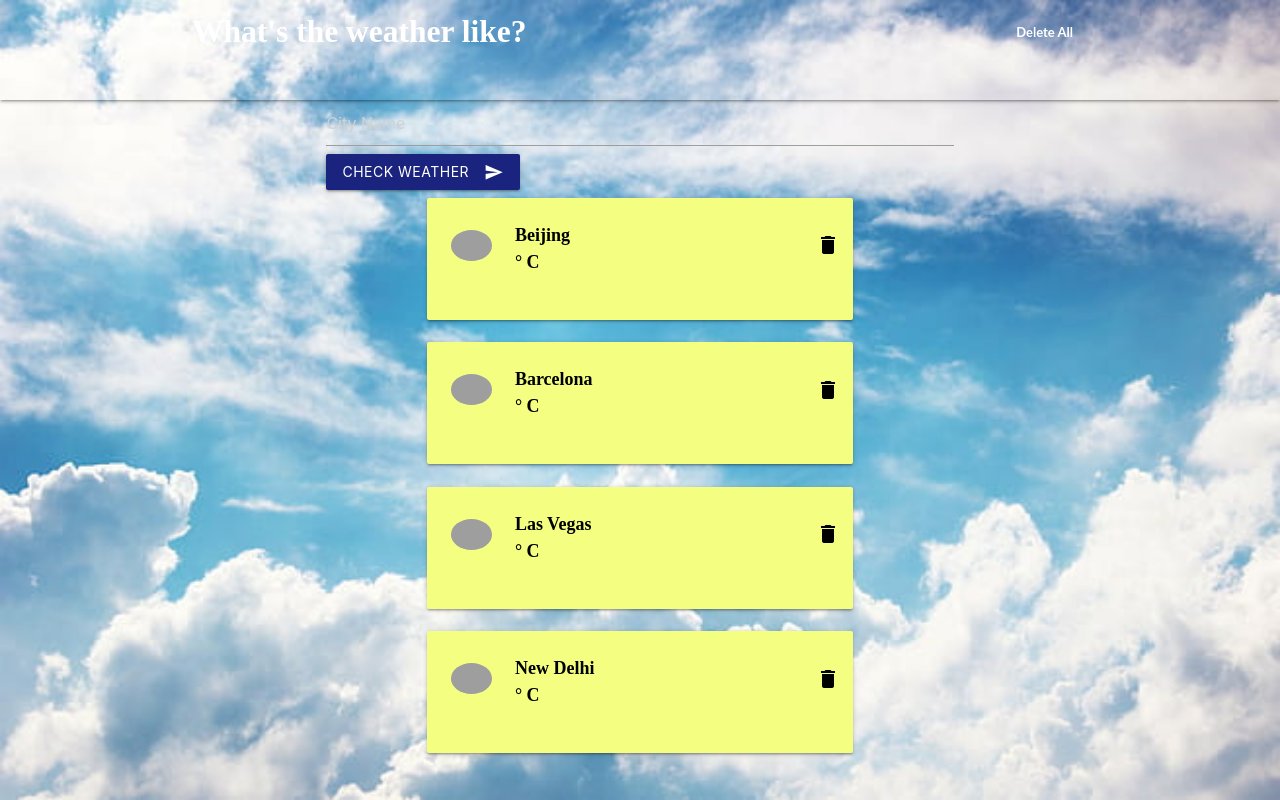
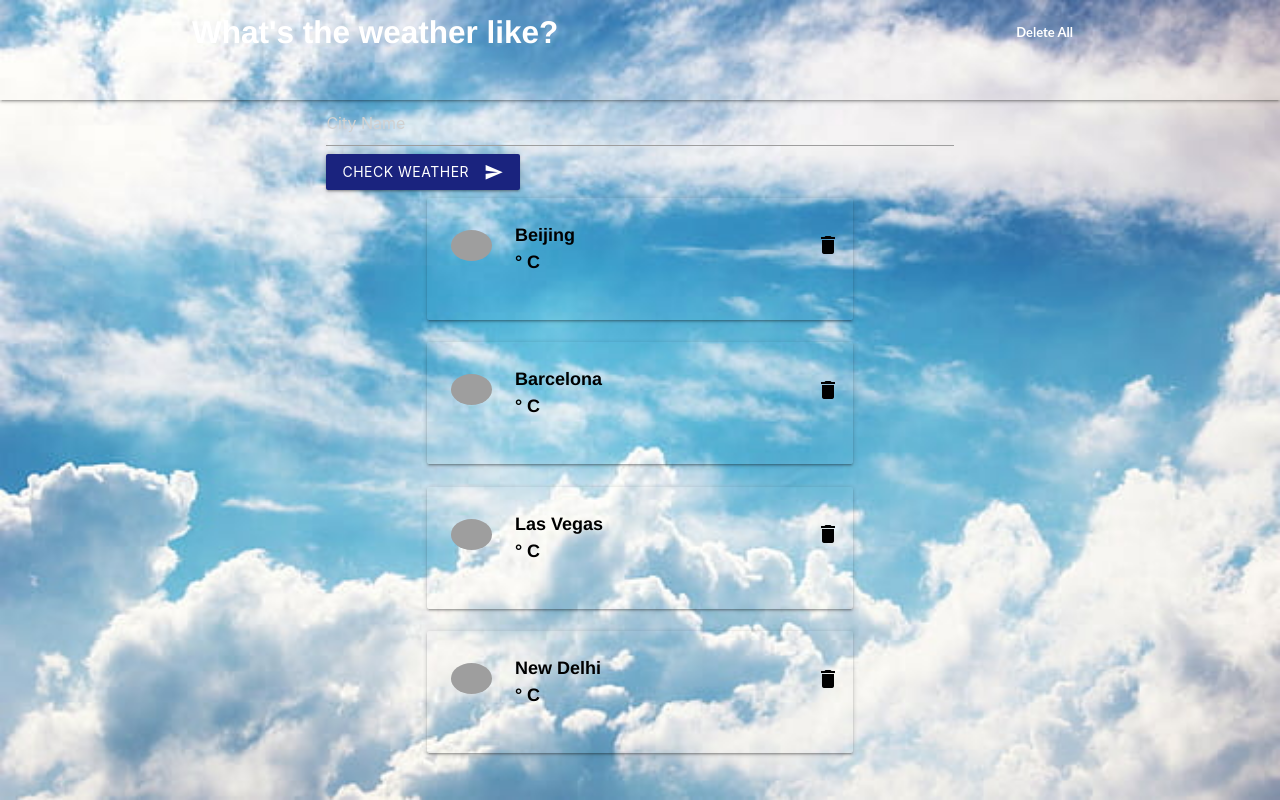
Before and after one commit to sriss10/Weather-app, a Django app: page / in a window 1280 px wide. Run offline with Django 3.2, Linux system fonts and the light colour scheme; data comes from the database, SQL or seed files in the repository; data that the repository does not hold is empty; grey boxes are pictures that could not be loaded.

Commit message:
Update home.html

```diff
--- a/templates/home.html
+++ b/templates/home.html
@@ -4,8 +4,8 @@
 <head>
     <meta charset="UTF-8">
     <meta name="viewport" content="width=device-width, initial-scale=1.0">
-    <title>Document</title>
-    <title>Poller</title>
+
+    <title>Weather</title>
     <link href="https://fonts.googleapis.com/icon?family=Material+Icons" rel="stylesheet">
     <link rel="stylesheet" type="text/css" href="{% static 'css/materialize.min.css' %}">
     <link rel="stylesheet" href="{% static 'css/file.css' %}">
@@ -15,7 +15,7 @@
     <header>
         <nav id="header-nav" class="nav-wrapper transparent">
           <div id="heading" class="container">
-            <a class="brand-logo  text-darken-5" style="font-weight: bolder; font-family: 'Times New Roman', Times, serif; color: pink accent-2;">What's the weather like?</a>
+            <a class="brand-logo  text-darken-5" style="font-weight: bolder; font-family: 'Franklin Gothic Medium', 'Arial Narrow', Arial, sans-serif; color: pink accent-2;">What's the weather like?</a>
             <ul class="right hide-on-med-and-down">
               <li><a href="{% url 'delete_everything' %}" style=" font-size: small; font-weight: 700;">Delete All
                  </a></li>
@@ -51,13 +51,13 @@
         <div class="row">
             {% for city_weather in weather_data %}
             <div class="col s12 m8 offset-m2 l6 offset-l3">
-                <div class="card-panel lime accent-1 z-depth-1">
+                <div class="card-panel transparent z-depth-1">
                   <div class="row valign-wrapper">
                     <div class="col s2">
                       <img src="http://openweathermap.org/img/w/{{ city_weather.icon }}.png" alt="" class="circle responsive-img"> <!-- notice the "circle" class -->
                     </div>
                     <div class="col s10">
-                      <span style="text-align: center; text-shadow: black; font-size: large; font-weight: bold; font-family: 'Times New Roman', Times, serif;"class="black-text">
+                      <span style="text-align: center; text-shadow: black; font-size: large; font-weight: bold; font-family: 'Franklin Gothic Medium', 'Arial Narrow', Arial, sans-serif;"class="black-text">
                         {{ city_weather.city }}
                         <br>{{ city_weather.temperature }}° C
                         <br> {{ city_weather.description }}
```
